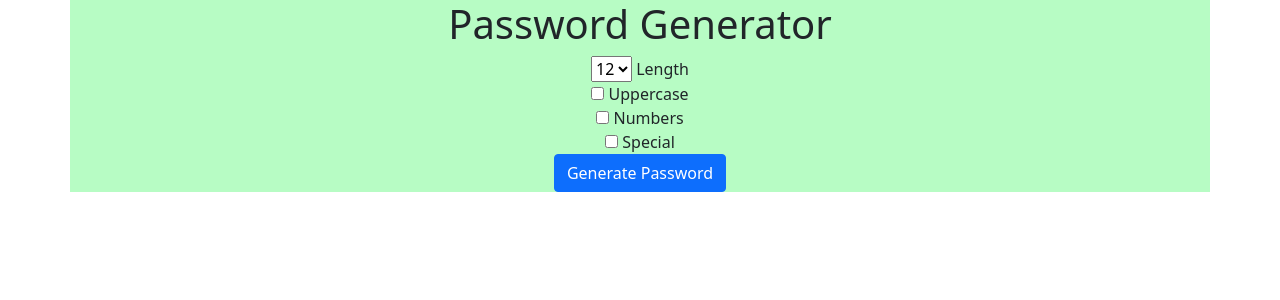
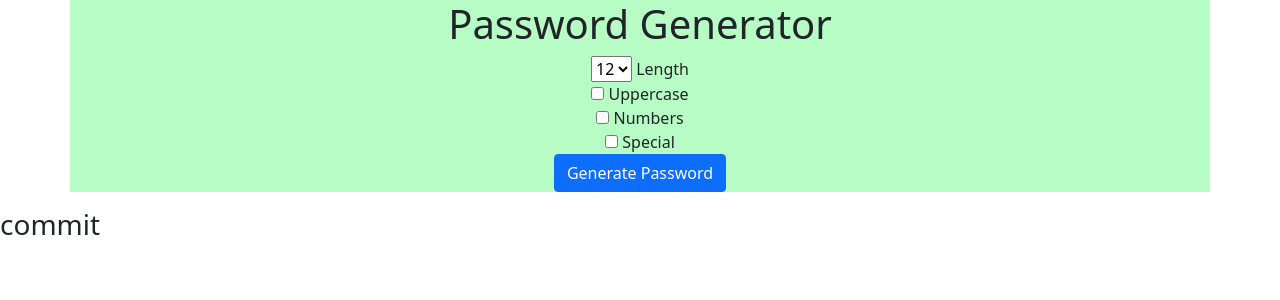
Before and after one commit to KernEugene/django3-password-generator, a Django app: template generator/templates/generator/home.html in a window 1280 px wide. Shown: the top 300 px of the page. Run offline with Django 3.2, Linux system fonts and the light colour scheme; the template is opened without the code that fills it, so the values that code supplies are empty.

Commit message:
ya sdelal

```diff
--- a/generator/templates/generator/home.html
+++ b/generator/templates/generator/home.html
@@ -1,6 +1,7 @@
 <link href="https://cdn.jsdelivr.net/npm/bootstrap@5.1.3/dist/css/bootstrap.min.css" rel="stylesheet" integrity="sha384-1BmE4kWBq78iYhFldvKuhfTAU6auU8tT94WrHftjDbrCEXSU1oBoqyl2QvZ6jIW3" crossorigin="anonymous">
 
 <div class="container text-center" style="background:rgb(183, 252, 196);">
+
 
     <h1>Password Generator</h1>
 
@@ -28,3 +29,5 @@
     <input type="submit" value="Generate Password" class="btn btn-primary">
 </form>
 </div>
+
+<h3>commit</h3>
```
